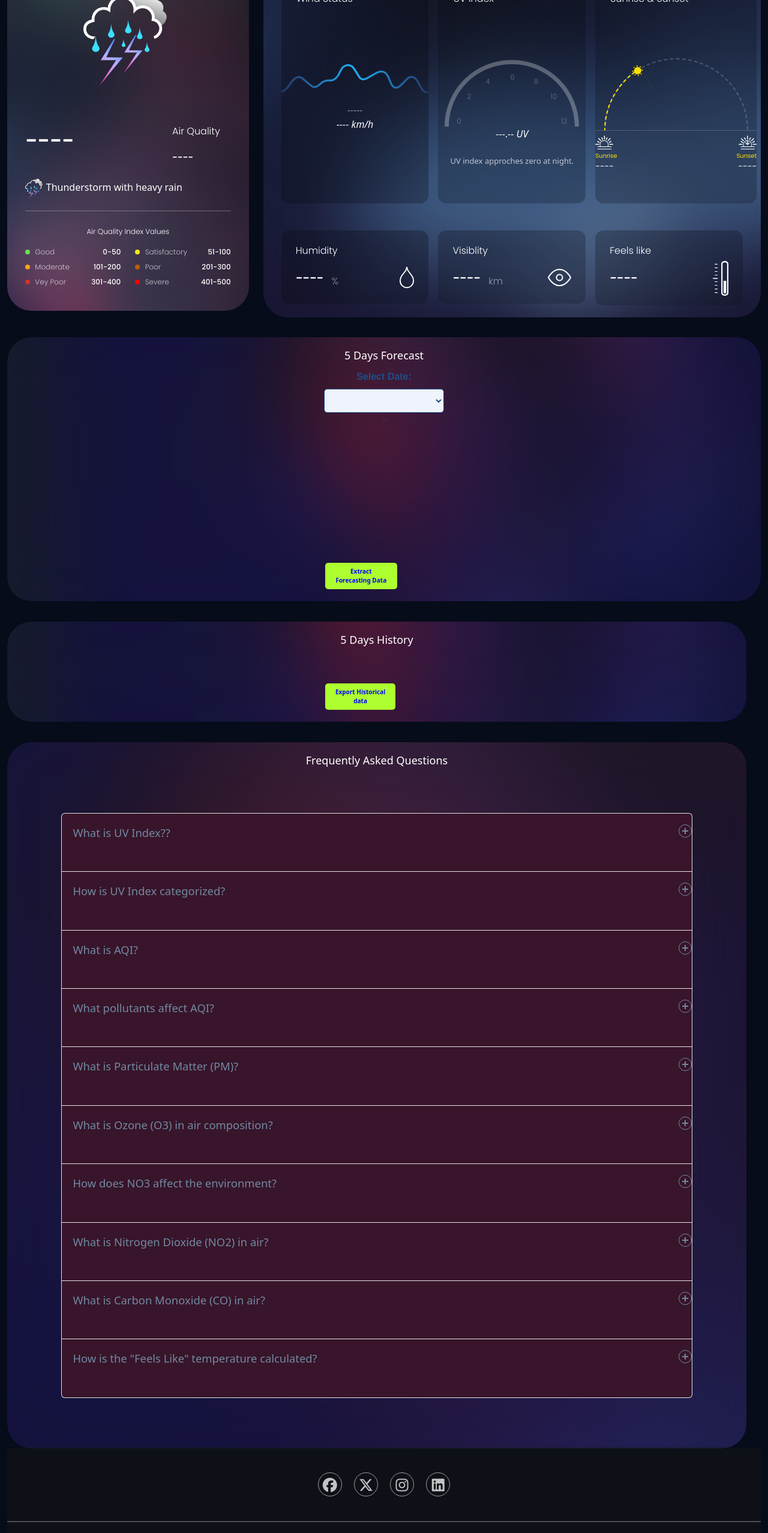
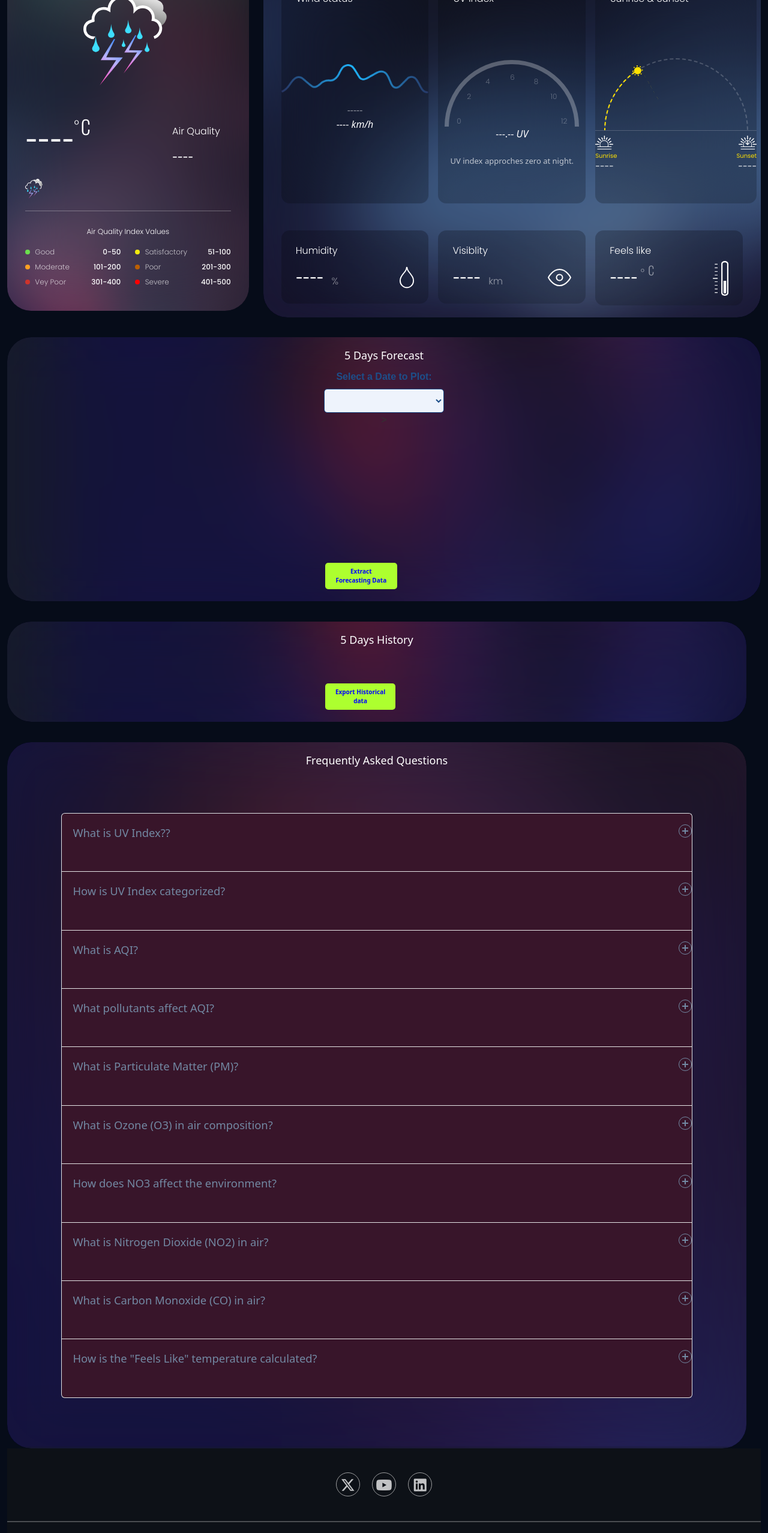
Before and after one commit to Aryan-Kamthan/Cloudtium, a plain HTML site: page index.html in a window 1280 px wide. Shown: the part 240-2795 px from the top of the page at 60% size. Drawn offline with nearby package versions, Linux system fonts and the light colour scheme.

Commit message:
Final commit before presentation

```diff
--- a/css/main.css
+++ b/css/main.css
@@ -240,6 +240,9 @@ input:checked + .slider::before {
   font-size: 21px;
   font-weight: 300;
   line-height: 42px;
+}
+.hide{
+  display: none !important;
 }
 .current-weather .weather-temp div span {
   font-family: "Oswald", sans-serif;
--- a/index.html
+++ b/index.html
@@ -67,7 +67,7 @@
                                 </div>
                                 <div class="search flex-grow-1">
                                     <img src="images/search-ico.svg" alt="search bar">
-                                    <input type="search" name="search-city" id="search-city" class="form-control" placeholder="Search City..." pattern="[a-zA-Z]+" >
+                                    <input type="search" name="search-city" id="search-city" class="form-control" placeholder="Search City..." pattern="[a-zA-Z]+" onkeydown="return /[a-z ]/i.test(event.key)" >
                                 </div>
                             </div>
                         </div>
@@ -103,10 +103,10 @@
                                     <div class="d-flex justify-content-between align-items-center pb-3">
                                         <div class="weather-temp d-flex align-items-start ">
                                             <p class="changeU">----</p>
-                                            <!-- <div>
+                                            <div class="myClass">
                                                 <em>°</em>
                                                 <span>C</span>
-                                            </div> -->
+                                            </div>
                                         </div>
                                         <div class="air-quality" style="margin-top: 20px;">
                                             <label for="">Air Quality<span class="air-color me-2" id="airColor"></span></label>
@@ -115,7 +115,7 @@
                                     </div>
                                     <div class="22-type pt-2 weather-type">
                                         <img src="images/weather-icon/thunderstorm-rain.svg" height="35px" >
-                                        Thunderstorm with heavy rain
+
                                     </div>
                                     <div class="air-quality-vals">
                                         <p>Air Quality Index Values</p>
@@ -272,8 +272,10 @@
                                                     <div class="highlight-value d-flex justify-content-between">
                                                         <div class="d-flex align-items-start \">
                                                             <p class="feelslike changeU">----</p>
-                                                            <!-- <em>°</em>
-                                                            <span>C</span> -->
+                                                            <div class="myClass">
+                                                                <em>°</em>
+                                                                <span>C</span>
+                                                            </div>
                                                         </div>
                                                         <img src="images/feels-ico.svg" alt="">
                                                     </div>
@@ -297,7 +299,7 @@
 
                                     </div>
                                     <div class="dropdown-container">
-                                        <label for="dateDropdown" class="dropdown-label">Select Date:</label>
+                                        <label for="dateDropdown" class="dropdown-label">Select a Date to Plot:</label>
                                         <select id="dateDropdown" class="dropdown-menu"></select>>
                                         <!-- Dropdown will be dynamically populated -->
                                     </div>
@@ -453,13 +455,13 @@
             <footer class="footer" role="contentinfo" itemscope itemtype="http://schema.org/WPFooter">
                 <div class="social" role="navigation" aria-labelledby="social-heading">
                     <h3 id="social-heading" class="sr-only">Follow us on social media</h3>
-                    <a href="#" aria-label="Facebook"><i class="fa-brands fa-facebook"></i></a>
-                    <a href="#" aria-label="Twitter"><i class="fa-brands fa-x-twitter"></i></a>
-                    <a href="#" aria-label="Instagram"><i class="fa-brands fa-instagram"></i></a>
-                    <a href="#" aria-label="LinkedIn"><i class="fa-brands fa-linkedin"></i></a>
+
+                    <a href="https://twitter.com/fusiongbs" aria-label="Twitter" target="_blank"><i class="fa-brands fa-x-twitter"></i></a>
+                    <a href="https://www.youtube.com/@FusionGBS" target="_blank" aria-label="Instagram"><i class="fa-brands fa-youtube"></i></a>
+                    <a href="https://www.linkedin.com/company/fusion-business-solutions/posts/?feedView=all" target="_blank" aria-label="LinkedIn"><i class="fa-brands fa-linkedin"></i></a>
                 </div>
                 <hr class="footer-break">
-                <p class="copyright">© 2024 Fusion Global Business Solution. <br> All Rights Reserved</p>
+                <p class="copyright">© 2024 Fusion Global Business Solutions. <br> All Rights Reserved</p>
             </footer>
 
         </div>
--- a/js/Script.js
+++ b/js/Script.js
@@ -737,10 +737,12 @@ function displayHistory(data){
 // Toggle Temp
 const toggle = document.getElementById("toggleTemp");
 const temperatureDisplays = document.querySelectorAll('.changeU');
+const elements = document.querySelectorAll('.myClass');
 
 toggle.addEventListener('change', () => {
     temperatureDisplays.forEach(tempDisplay => {
         const currentTemp = tempDisplay.textContent;
+
 
         if (toggle.checked) {
             // Convert to Fahrenheit
@@ -753,6 +755,10 @@ toggle.addEventListener('change', () => {
             const celsiusValue = (fahrenheitValue - 32) * 5/9;
             tempDisplay.textContent = `${celsiusValue.toFixed(1)}°C`;
         }
+    });
+
+    elements.forEach(function(element){
+        element.classList.add('hide')
     });
 });
 
```
